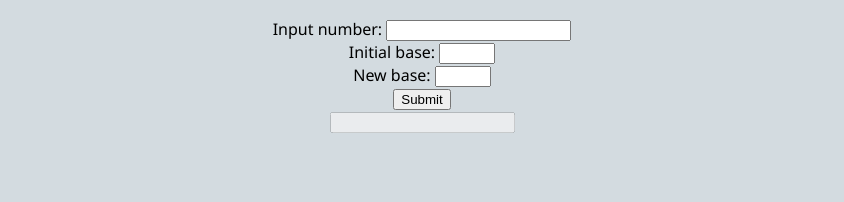
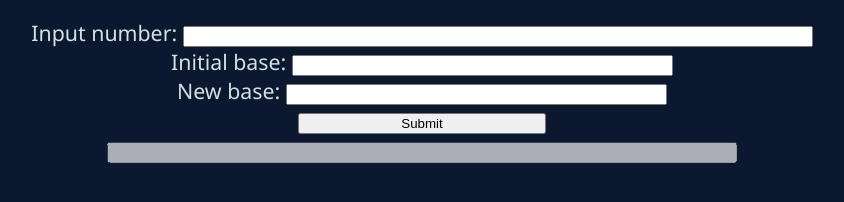
Before and after one commit to Grumpy-C/base-converter, a plain HTML site: page index.html in a window 1280 px wide. Shown: the whole page, without its empty margins (218-1062 px from the left). Drawn offline with Linux system fonts and the light colour scheme.

Commit message:
style update + validation

```diff
--- a/index.css
+++ b/index.css
@@ -1,6 +1,28 @@
 body {
     text-align: center;
-    padding-top: 10px;
-    background-color: rgb(211, 219, 224);
-    font-family:'Segoe UI', Tahoma, Geneva, Verdana, sans-serif
+    padding: 10px;
+    background-color: rgb(12, 24, 48);
+    color:rgb(213, 224, 224);
+    font-family:'Segoe UI', Tahoma, Geneva, Verdana, sans-serif;
+    font-size: 16pt;
 }
+
+#inp {
+    width: 50%;
+}
+
+#initbase {
+    width: 30%;
+}
+
+#newbase {
+    width: 30%;
+}
+
+#submit {
+    width: 20%;
+}
+
+#out {
+    width: 50%;
+}
--- a/index.js
+++ b/index.js
@@ -19,6 +19,7 @@ window.addEventListener("DOMContentLoaded", () => {
             let newbaseval = Number(newbase.value);
 
             if (isNaN(newbaseval) || isNaN(initbaseval)) {throw "Base is not a number"}
+            if (initbaseval < 2 || initbaseval > 36 || newbaseval < 2 || newbaseval > 36) {throw "Invalid base"}
 
             let base10num = 0;
             let output = "";
@@ -54,7 +55,7 @@ window.addEventListener("DOMContentLoaded", () => {
                 console.log("output = " + output)
             //DEBUG 3 END
 
-            out.innerText = output
+            out.value = output
 
         } catch(err) {
             alert("An error occured: " + err.message);
```
